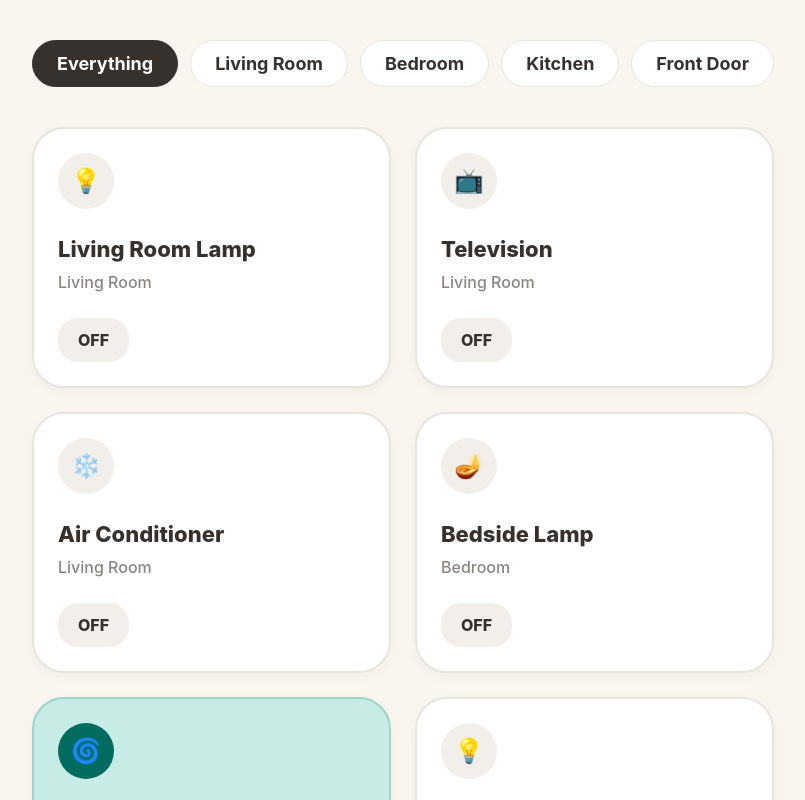
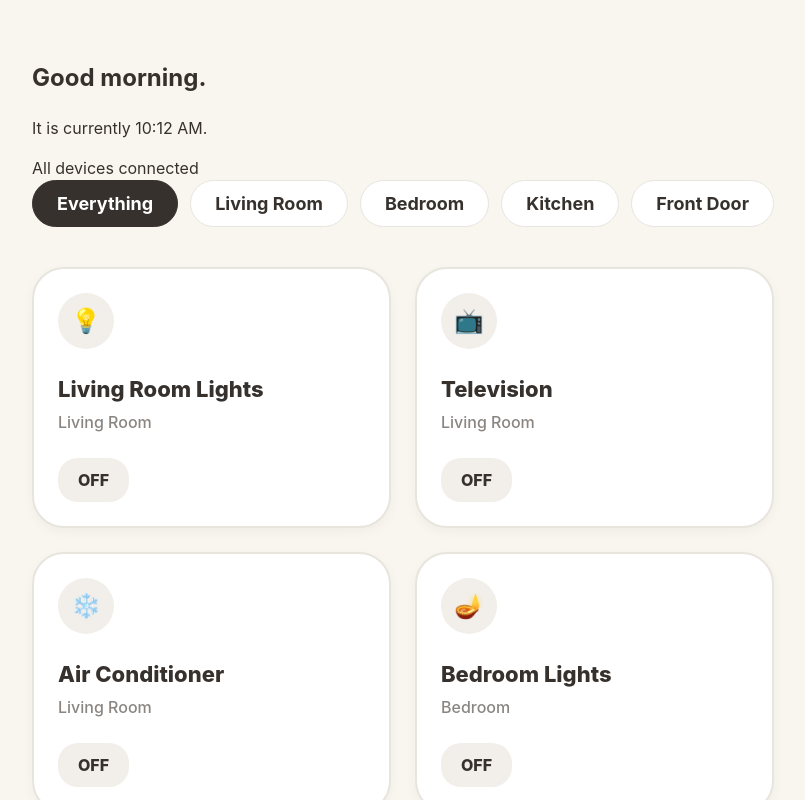
Before and after one commit to preciousudobia704-maker/age-responsive-smarthome, a React (Vite) app: page / in a window 1280 px wide. Shown: the top 800 px of the page, without its empty margins (0-805 px from the left). Built offline with nearby package versions, Linux system fonts and the light colour scheme.

Commit message:
Update App.tsx

```diff
--- a/src/App.tsx
+++ b/src/App.tsx
@@ -37,8 +37,12 @@ export default function AgeResponsiveSmartHome() {
 
   const [lastAction, setLastAction] = useState(null);
   const [showUndo, setShowUndo] = useState(false);
+  const [currentTime, setCurrentTime] = useState(new Date());
 
-  // Sync data instantly to the tablet's local storage
+  // New state for category filtering
+  const [activeFilter, setActiveFilter] = useState('Everything');
+
+  // Sync data instantly to local storage
   useEffect(() => {
     localStorage.setItem('smartHomeStates', JSON.stringify(deviceStates));
   }, [deviceStates]);
@@ -51,32 +55,33 @@ export default function AgeResponsiveSmartHome() {
     localStorage.setItem('smartHomeHabits', JSON.stringify(habitLog));
   }, [habitLog]);
 
+  // Keep the clock updated for the greeting
+  useEffect(() => {
+    const timer = setInterval(() => setCurrentTime(new Date()), 60000);
+    return () => clearInterval(timer);
+  }, []);
 
   // =========================================================================
   //  LAYER 2: THE LOGIC LAYER (Device Control, Audio & Error Recovery)
   //  This executes the core actions. When a user taps
   // a button, this layer instantly updates the UI, triggers an offline audio
   // confirmation for accessibility, logs the interaction for the AI, and
-  // deploys the 8-second "Undo" toast to prevent technological anxiety.
+  // deploys the 10-second "Undo" toast to prevent technological anxiety.
   // =========================================================================
   const toggleDevice = (deviceKey, deviceName) => {
     const newState = !deviceStates[deviceKey];
     const previousState = { ...deviceStates };
 
-    // 1. Save state for Graceful Error Recovery
     setLastAction({ previousState, deviceName });
     setDeviceStates(prev => ({ ...prev, [deviceKey]: newState }));
 
-    // 2. Offline Audio Confirmation for Accessibility
     if ('speechSynthesis' in window) {
       let statusSpeech = newState ? "ON" : "OFF";
       if (deviceKey === 'frontDoor') statusSpeech = newState ? "LOCKED" : "UNLOCKED";
-
       const speech = new SpeechSynthesisUtterance(`${deviceName} is now ${statusSpeech}`);
       window.speechSynthesis.speak(speech);
     }
 
-    // 3. Log the habit for the AI
     const newLogEntry = {
       device: deviceName,
       deviceKey: deviceKey,
@@ -85,7 +90,6 @@ export default function AgeResponsiveSmartHome() {
     };
     setHabitLog(prevLog => [...prevLog, newLogEntry]);
 
-    // 4. Trigger the Undo Toast (8-second timer)
     setShowUndo(true);
     setTimeout(() => {
       setShowUndo(false);
@@ -102,10 +106,9 @@ export default function AgeResponsiveSmartHome() {
   };
 
   const changeTemp = (e, amount) => {
-    e.stopPropagation(); // Prevents tapping the temperature from turning the AC off
+    e.stopPropagation();
     setAcTemp(prev => prev + amount);
   };
-
 
   // =========================================================================
   //  LAYER 3: PREDICTIVE AI MODULE (Pattern Recognition Engine)
@@ -115,16 +118,14 @@ export default function AgeResponsiveSmartHome() {
   // cognitive load, without ever sending data to an external server.
   // =========================================================================
  const getPredictiveSuggestion = () => {
-    const currentHour = new Date().getHours();
+    const currentHour = currentTime.getHours();
 
-    // Filter history for the current hour
     const habitsThisHour = habitLog.filter(log => {
       return new Date(log.time).getHours() === currentHour;
     });
 
     if (habitsThisHour.length === 0) return null;
 
-    // Calculate the most frequent action
     const frequency = {};
     habitsThisHour.forEach(log => {
       const patternKey = `${log.deviceKey}|${log.state}|${log.device}`;
@@ -155,6 +156,10 @@ export default function AgeResponsiveSmartHome() {
 
   const aiSuggestion = getPredictiveSuggestion();
 
+  // Dynamic Greeting Logic
+  const hour = currentTime.getHours();
+  const greeting = hour < 12 ? 'Good morning' : hour < 18 ? 'Good afternoon' : 'Good evening';
+  const timeString = currentTime.toLocaleTimeString([], { hour: '2-digit', minute: '2-digit' });
 
   // =========================================================================
   //  LAYER 4: THE PRESENTATION LAYER (Age-Responsive Interface)
@@ -166,19 +171,37 @@ export default function AgeResponsiveSmartHome() {
  return (
     <div className="app-wrapper">
 
+      {/* Header with Greeting, Time, and Connected State */}
+      <header className="app-header">
+        <div className="greeting-container">
+          <h2>{greeting}.</h2>
+          <div className="status-row">
+            <p className="time-display">It is currently {timeString}.</p>
+            <div className="connected-badge">
+              <span className="pulse-dot"></span>
+              All devices connected
+            </div>
+          </div>
+        </div>
+      </header>
+
       {/* Category Filters */}
-      <header className="filter-scroll">
-        <button className="filter-pill active">Everything</button>
-        <button className="filter-pill">Living Room</button>
-        <button className="filter-pill">Bedroom</button>
-        <button className="filter-pill">Kitchen</button>
-        <button className="filter-pill">Front Door</button>
-      </header>
+      <nav className="filter-scroll">
+        {['Everything', 'Living Room', 'Bedroom', 'Kitchen', 'Front Door'].map(category => (
+          <button
+            key={category}
+            className={`filter-pill ${activeFilter === category ? 'active' : ''}`}
+            onClick={() => setActiveFilter(category)}
+          >
+            {category}
+          </button>
+        ))}
+      </nav>
 
       <main className="dashboard-content">
 
         {/* Predictive AI Banner */}
-        {aiSuggestion && (
+        {aiSuggestion && activeFilter === 'Everything' && (
           <div className="ai-banner" onClick={aiSuggestion.action}>
             <div className="ai-icon">✨</div>
             <div className="ai-text">
@@ -190,17 +213,20 @@ export default function AgeResponsiveSmartHome() {
 
         <div className="device-grid">
 
-          {/* Living Room Lamp */}
-          <div className={`device-card ${deviceStates.livingRoomLamp ? 'active' : 'inactive'}`} onClick={() => toggleDevice('livingRoomLamp', 'Living Room Lamp')}>
+          {/* Living Room Lights */}
+          {(activeFilter === 'Everything' || activeFilter === 'Living Room') && (
+            <div className={`device-card ${deviceStates.livingRoomLamp ? 'active' : 'inactive'}`} onClick={() => toggleDevice('livingRoomLamp', 'Living Room Lights')}>
               <div className="card-icon">💡</div>
               <div className="card-info">
-              <span className="device-title">Living Room Lamp</span>
+                <span className="device-title">Living Room Lights</span>
                 <span className="device-category">Living Room</span>
               </div>
               <div className="status-badge">{deviceStates.livingRoomLamp ? 'ON' : 'OFF'}</div>
             </div>
+          )}
 
           {/* Television */}
+          {(activeFilter === 'Everything' || activeFilter === 'Living Room') && (
             <div className={`device-card ${deviceStates.television ? 'active' : 'inactive'}`} onClick={() => toggleDevice('television', 'Television')}>
               <div className="card-icon">📺</div>
               <div className="card-info">
@@ -209,8 +235,10 @@ export default function AgeResponsiveSmartHome() {
               </div>
               <div className="status-badge">{deviceStates.television ? 'ON' : 'OFF'}</div>
             </div>
+          )}
 
           {/* Expanding Air Conditioner */}
+          {(activeFilter === 'Everything' || activeFilter === 'Living Room') && (
             <div className={`device-card ${deviceStates.airConditioner ? 'active' : 'inactive'}`} onClick={() => toggleDevice('airConditioner', 'Air Conditioner')}>
               <div className="card-main">
                 <div className="card-icon">❄️</div>
@@ -221,7 +249,6 @@ export default function AgeResponsiveSmartHome() {
                 <div className="status-badge">{deviceStates.airConditioner ? 'ON' : 'OFF'}</div>
               </div>
 
-            {/* Expanded Temperature Controls (Only shows when AC is ON) */}
               {deviceStates.airConditioner && (
                 <div className="card-expanded" onClick={(e) => e.stopPropagation()}>
                   <button className="temp-btn" onClick={(e) => changeTemp(e, -1)}>–</button>
@@ -230,28 +257,34 @@ export default function AgeResponsiveSmartHome() {
                 </div>
               )}
             </div>
+          )}
 
-          {/* Bedside Lamp */}
-          <div className={`device-card ${deviceStates.bedsideLamp ? 'active' : 'inactive'}`} onClick={() => toggleDevice('bedsideLamp', 'Bedside Lamp')}>
+          {/* Bedroom Lights */}
+          {(activeFilter === 'Everything' || activeFilter === 'Bedroom') && (
+            <div className={`device-card ${deviceStates.bedsideLamp ? 'active' : 'inactive'}`} onClick={() => toggleDevice('bedsideLamp', 'Bedroom Lights')}>
               <div className="card-icon">🪔</div>
               <div className="card-info">
-              <span className="device-title">Bedside Lamp</span>
+                <span className="device-title">Bedroom Lights</span>
                 <span className="device-category">Bedroom</span>
               </div>
               <div className="status-badge">{deviceStates.bedsideLamp ? 'ON' : 'OFF'}</div>
             </div>
+          )}
 
           {/* Bedroom Fan */}
+          {(activeFilter === 'Everything' || activeFilter === 'Bedroom') && (
             <div className={`device-card ${deviceStates.bedroomFan ? 'active' : 'inactive'}`} onClick={() => toggleDevice('bedroomFan', 'Bedroom Fan')}>
-            <div className="card-icon">🌀</div>
+              <div className="card-icon">🌬️</div>
               <div className="card-info">
                 <span className="device-title">Bedroom Fan</span>
                 <span className="device-category">Bedroom</span>
               </div>
               <div className="status-badge">{deviceStates.bedroomFan ? 'ON' : 'OFF'}</div>
             </div>
+          )}
 
           {/* Kitchen Lights */}
+          {(activeFilter === 'Everything' || activeFilter === 'Kitchen') && (
             <div className={`device-card ${deviceStates.kitchenLights ? 'active' : 'inactive'}`} onClick={() => toggleDevice('kitchenLights', 'Kitchen Lights')}>
               <div className="card-icon">💡</div>
               <div className="card-info">
@@ -260,8 +293,10 @@ export default function AgeResponsiveSmartHome() {
               </div>
               <div className="status-badge">{deviceStates.kitchenLights ? 'ON' : 'OFF'}</div>
             </div>
+          )}
 
           {/* Kettle */}
+          {(activeFilter === 'Everything' || activeFilter === 'Kitchen') && (
             <div className={`device-card ${deviceStates.kettle ? 'active' : 'inactive'}`} onClick={() => toggleDevice('kettle', 'Kettle')}>
               <div className="card-icon">☕</div>
               <div className="card-info">
@@ -270,8 +305,10 @@ export default function AgeResponsiveSmartHome() {
               </div>
               <div className="status-badge">{deviceStates.kettle ? 'ON' : 'OFF'}</div>
             </div>
+          )}
 
           {/* Front Door */}
+          {(activeFilter === 'Everything' || activeFilter === 'Front Door') && (
             <div className={`device-card ${deviceStates.frontDoor ? 'active' : 'inactive'}`} onClick={() => toggleDevice('frontDoor', 'Front Door')}>
               <div className="card-icon">🔒</div>
               <div className="card-info">
@@ -280,6 +317,7 @@ export default function AgeResponsiveSmartHome() {
               </div>
               <div className="status-badge">{deviceStates.frontDoor ? 'LOCKED' : 'UNLOCKED'}</div>
             </div>
+          )}
 
         </div>
       </main>
```
Lines whose indentation alone changed are shown as unchanged.
